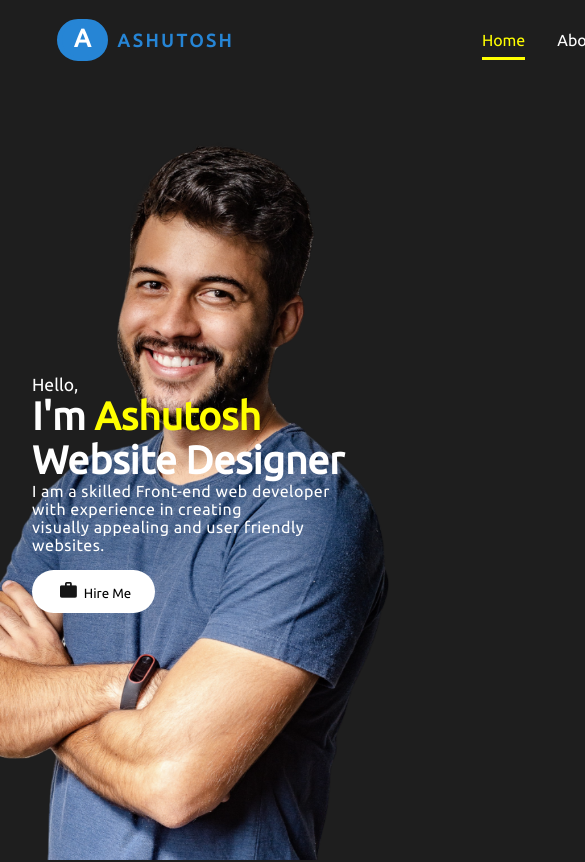
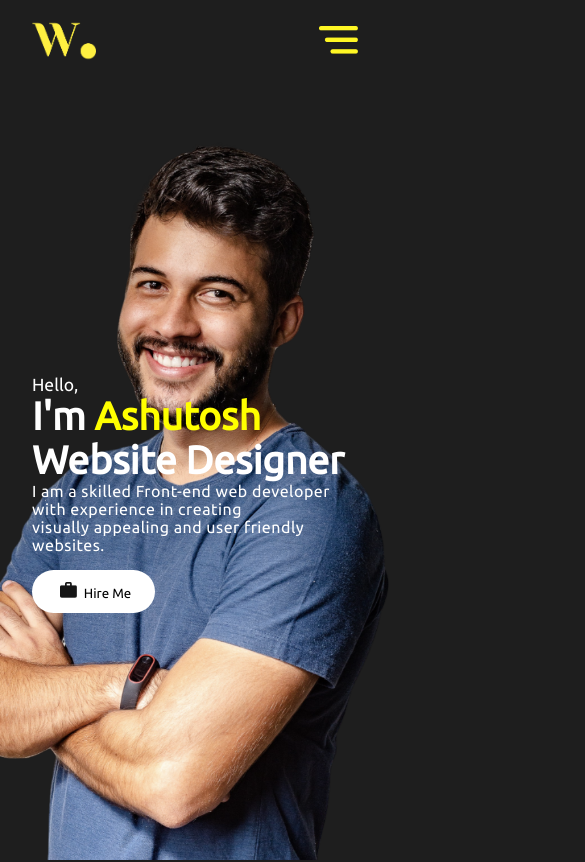
Before and after one commit to CrazyAshu34/portfolio-ashutosh, a React (Create React App) app: page / in a window 390 px wide. Shown: the top 862 px of the page, 585 px wide, since content can reach past the window. Built offline with nearby package versions, Linux system fonts and the light colour scheme.

Commit message:
almost done

```diff
--- a/package.json
+++ b/package.json
@@ -3,6 +3,7 @@
   "version": "0.1.0",
   "private": true,
   "dependencies": {
+    "@emailjs/browser": "^3.11.0",
     "@testing-library/jest-dom": "^5.17.0",
     "@testing-library/react": "^13.4.0",
     "@testing-library/user-event": "^13.5.0",
--- a/src/Components/Contact/Contact.jsx
+++ b/src/Components/Contact/Contact.jsx
@@ -1,4 +1,4 @@
-import React from 'react';
+import React, {useRef} from 'react';
 import "./Contact.css";
 import walmart from "../../Assets2/walmart.png";
 import adobe from "../../Assets2/adobe.png";
@@ -8,8 +8,20 @@ import facebookicon from '../../Assets2/facebook-icon.png';
 import instagramicon from '../../Assets2/instagram.png';
 import twitericon from '../../Assets2/twitter.png';
 import youtube from '../../Assets2/youtube.png';
+import emailjs from '@emailjs/browser'; //email Emoji
 
 const Contact = () => {
+    const form = useRef(); //email form variable
+    const sendEmail = (e) => { //email function
+        e.preventDefault();
+
+        emailjs.sendForm('service_viq8t7x', 'YOUR_TEMPLATE_ID', form.current, 'YOUR_PUBLIC_KEY')
+            .then((result) => {
+                console.log(result.text);
+            }, (error) => {
+                console.log(error.text);
+            });
+    };
     return (
         <section id="contactpage">
             <div id="clients">
@@ -27,7 +39,7 @@ const Contact = () => {
             <div id="contact">
                 <h1 className="contactpagetitle">Contact Me</h1>
                 <span className="contactdesc">Lorem ipsum, dolor sit amet consectetur adipisicing elit. Omnis ea modi, soluta aperiam dignissimos voluptas?</span>
-                <form action="" className="contactform">
+                <form action="" className="contactform" ref={form} onSubmit={sendEmail}>
                     <input type="text" id="name" className="name" placeholder='Your Name' />
                     <input type="email" id="email" className="name" placeholder='Your Email' />
                     <textarea id="message" className='msg' name="message" rows="5" placeholder='Your Message'></textarea>
--- a/src/Components/Navbar/Navbar.css
+++ b/src/Components/Navbar/Navbar.css
@@ -1,17 +1,16 @@
 .navbar {
-    display: flex;
-    align-items: center;
-    justify-content: space-between;
     height: 5rem;
-    width: 75rem;
+    width: 100vw;
     margin: 0 auto;
     padding: 1rem 2rem;
+    align-items: center;
+    display: flex;
+    justify-content: space-between;
     position: sticky;
     top: 0;
-    z-index: 10;
+    z-index: 5;
     color: white;
     background-color: rgb(30, 30, 30);
-    /* box-shadow:2px 2px 2px black; */
 }
 
 .navlistItem {
@@ -27,7 +26,7 @@
 }
 
 .contect_img {
-    /* object-fit: cover; */
+    object-fit: cover;
     height: 1rem;
     width: 1rem;
     margin: 1rem;
@@ -35,7 +34,6 @@
 
 .navbutton {
     color: black;
-    padding: 0px 1rem;
     background-color: #ffffffea;
     border: none;
     border-radius: 2rem;
@@ -43,6 +41,8 @@
     align-items: center;
     justify-content: center;
     font-size: medium;
+    padding: 0px 1rem;
+    padding-right: 2rem;
 }
 
 .navbutton:hover {
@@ -50,32 +50,10 @@
 
 }
 
-.parent-logo {
-    margin: 1px 20px;
-    display: flex;
-    align-items: center;
-    width: auto;
-    color: white;
-    padding: 5px;
-}
-
 .logo {
-    border: 5px solid #2685d5;
-    background-color: #2685d5;
-    border-radius: 50px;
-    padding: 0 12px 3px 12px;
-    font-weight: 1000;
-    font-size: 25px;
-    color: white;
-
-}
-
-.logoname {
-    color: #2685d5;
-    letter-spacing: 3px;
-    margin-left: 10px;
-    font-weight: 1000;
-    font-size: 18px;
+    object-fit: cover;
+    height: 3rem;
+    width: 4rem;
 }
 
 .active {
@@ -83,3 +61,44 @@
     padding-bottom: 0.5rem;
     border-bottom: 3px solid yellow;
 }
+
+.listItem {
+    color: white;
+    padding: 0.5rem 3rem;
+    margin: 0.25rem;
+    background: rgb(30, 30, 30);
+}
+
+.mobmenu {
+    display: none;
+    object-fit: cover;
+    height: 1.8rem;
+}
+
+.burgermenu {
+    position: absolute;
+    top: 4rem;
+    right: 2rem;
+    z-index: 2;
+    display: flex;
+    flex-direction: column;
+    padding: 0.5rem;
+    height: fit-content;
+    min-width: 15rem;
+    background: rgb(40, 40, 40);
+    border-radius: 1rem;
+}
+
+@media screen and (max-width:720px) {
+    .mobmenu {
+        display: flex;
+    }
+
+    .navmenu {
+        display: none;
+    }
+
+    .navbutton {
+        display: none;
+    }
+}
--- a/src/Components/Navbar/Navbar.jsx
+++ b/src/Components/Navbar/Navbar.jsx
@@ -1,73 +1,40 @@
-import React from "react";
+import React, { useState } from "react";
 import "./Navbar.css";
 import { Link } from "react-scroll";
 import contact from "../../Assets2/contact.png";
+import menu from "../../Assets2/menu.png";
+import logo from "../../Assets2/logo.png";
 
 const Navbar = () => {
+  const [showmenu, setShowmenu] = useState(false);
   return (
-    <div className="navbar">
-      <div className="parent-logo">
-        <p className="logo">A</p>
-        <span className="logoname"> ASHUTOSH</span>
+    <nav className="navbar">
+      <img src={logo} alt="logo" className="logo" />
+      <div className="navmenu">
+        <Link activeClass="active" to="intro" spy={true} smooth={true} offset={-100} duration={500} className="navlistItem">Home</Link>
+        <Link activeClass="active" to="skills" spy={true} smooth={true} offset={-50} duration={500} className="navlistItem">About</Link>
+        <Link activeClass="active" to="works" spy={true} smooth={true} offset={-50} duration={500} className="navlistItem">Portfolio</Link>
+        <Link activeClass="active" to="clients" spy={true} smooth={true} offset={-50} duration={500} className="navlistItem">Clients</Link>
       </div>
-      <div className="navmenu">
-        <Link
-          activeClass="active"
-          to="intro"
-          spy={true}
-          smooth={true}
-          offset={-100}
-          duration={500}
-          className="navlistItem"
-        >
-          Home
-        </Link>
-        <Link
-          activeClass="active"
-          to="skills"
-          spy={true}
-          smooth={true}
-          offset={-50}
-          duration={500}
-          className="navlistItem"
-        >
-          About
-        </Link>
-        <Link
-          activeClass="active"
-          to="works"
-          spy={true}
-          smooth={true}
-          offset={-50}
-          duration={500}
-          className="navlistItem"
-        >
-          Portfolio
-        </Link>
-        <Link
-          activeClass="active"
-          to="clients"
-          spy={true}
-          smooth={true}
-          offset={-50}
-          duration={500}
-          className="navlistItem"
-        >
-          Clients
-        </Link>
-      </div>
+
       <button
         className="navbutton"
         onClick={() => {
-          document
-            .getElementById("contact")
-            .scrollIntoView({ behavior: "smooth" });
-        }}
-      >
-        <img src={contact} alt="" className="contect_img" />
-        Contect Me
+          document.getElementById("contact").scrollIntoView({ behavior: "smooth" });
+        }}>
+        <img src={contact} alt="" className="contect_img" />Contect Me
       </button>
-    </div>
+
+      <img className="mobmenu" src={menu} alt="menu" onClick={() => setShowmenu(!showmenu)} />
+      <div className="burgermenu" style={{ display: showmenu ? "flex" : 'none' }}>
+        <Link activeClass="active" to="intro" spy={true} smooth={true} offset={-100} duration={500} className="listItem" onClick={() => setShowmenu(false)}>Home</Link>
+        <Link activeClass="active" to="skills" spy={true} smooth={true} offset={-50} duration={500} className="listItem" onClick={() => setShowmenu(false)}>About</Link>
+        <Link activeClass="active" to="works" spy={true} smooth={true} offset={-50} duration={500} className="listItem" onClick={() => setShowmenu(false)}>Portfolio</Link>
+        <Link activeClass="active" to="clients" spy={true} smooth={true} offset={-50} duration={500} className="listItem" onClick={() => setShowmenu(false)}>Clients</Link>
+        <Link activeClass="active" to="contact" spy={true} smooth={true} offset={-50} duration={500} className="listItem" onClick={() => setShowmenu(false)}>Contact</Link>
+      </div>
+
+    </nav>
   );
 };
 
```
Also changed, not shown: 1 other file (tests, documents, lock files or other folders).
